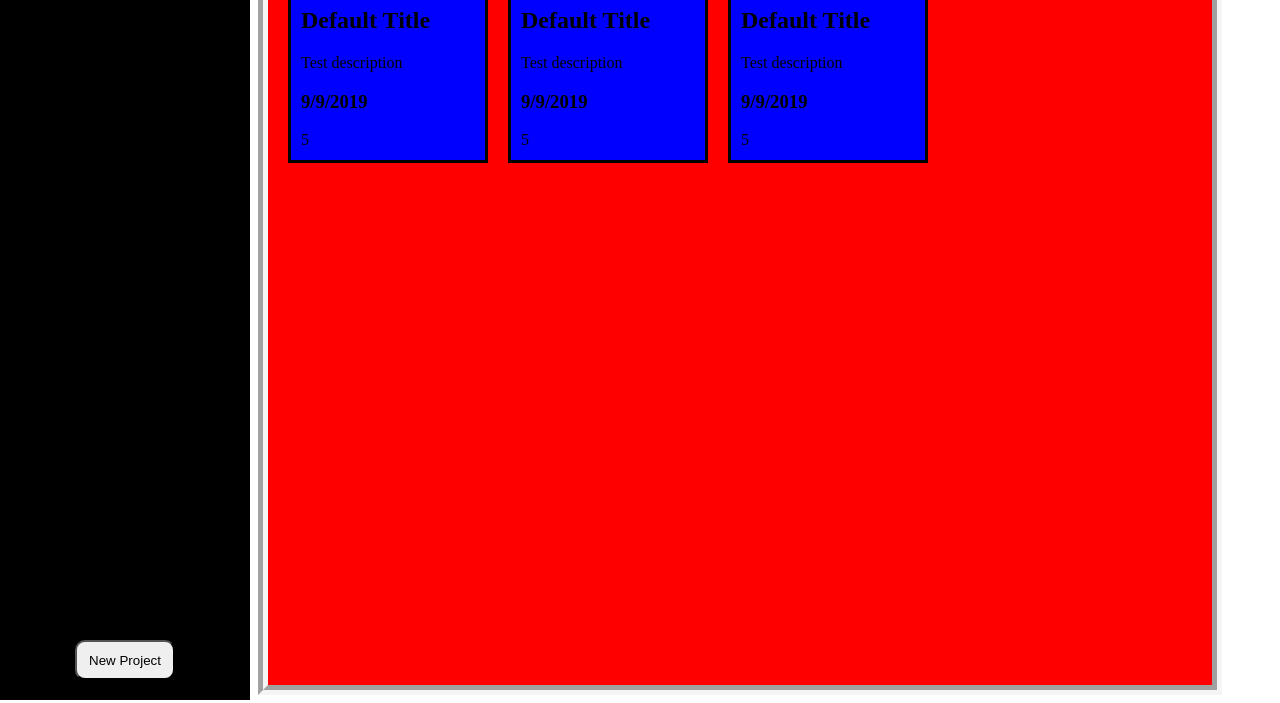
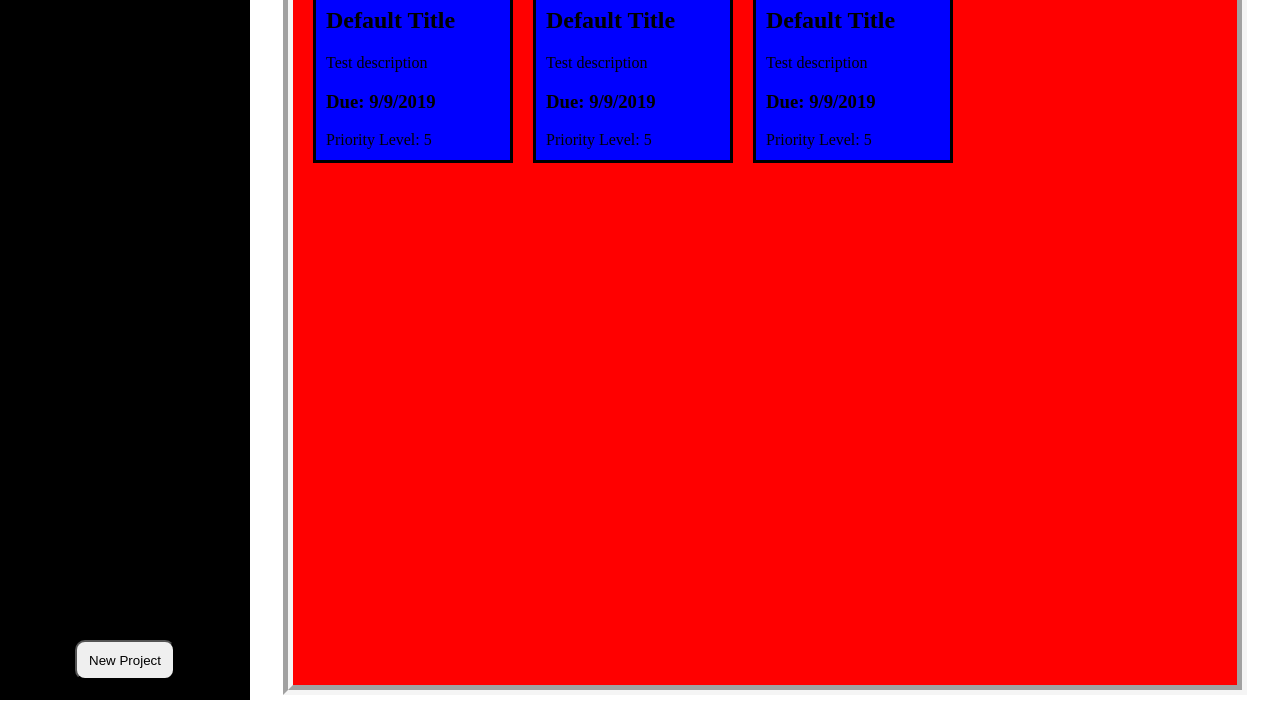
Before and after one commit to bollinca/to-do-list, a plain HTML site: page index.html in a window 1280 px wide. Shown: the part 100-803 px from the top of the page. Drawn offline with Linux system fonts and the light colour scheme.

Commit message:
Add date and priority labels

```diff
--- a/styles.css
+++ b/styles.css
@@ -12,7 +12,7 @@
     grid-template-columns: repeat(auto-fit, 200px);
     grid-template-rows: repeat(auto-fit, 190px);
     grid-gap: 20px;
-    margin: 0px 50px 0px 250px;
+    margin: 0px 25px 0px 275px;
     padding: 20px;
     height: 94vh;
     overflow-y: scroll;
@@ -28,8 +28,16 @@
     margin-left: 10px;
 }
 
+.grid-item > p[data-type='priority']:before {
+    content: 'Priority Level: ';
+}
+
 .grid-item > h2 {
     margin-top: 10px;
+}
+
+.grid-item > h3:before {
+    content: 'Due: ';
 }
 
 .edit {
```
